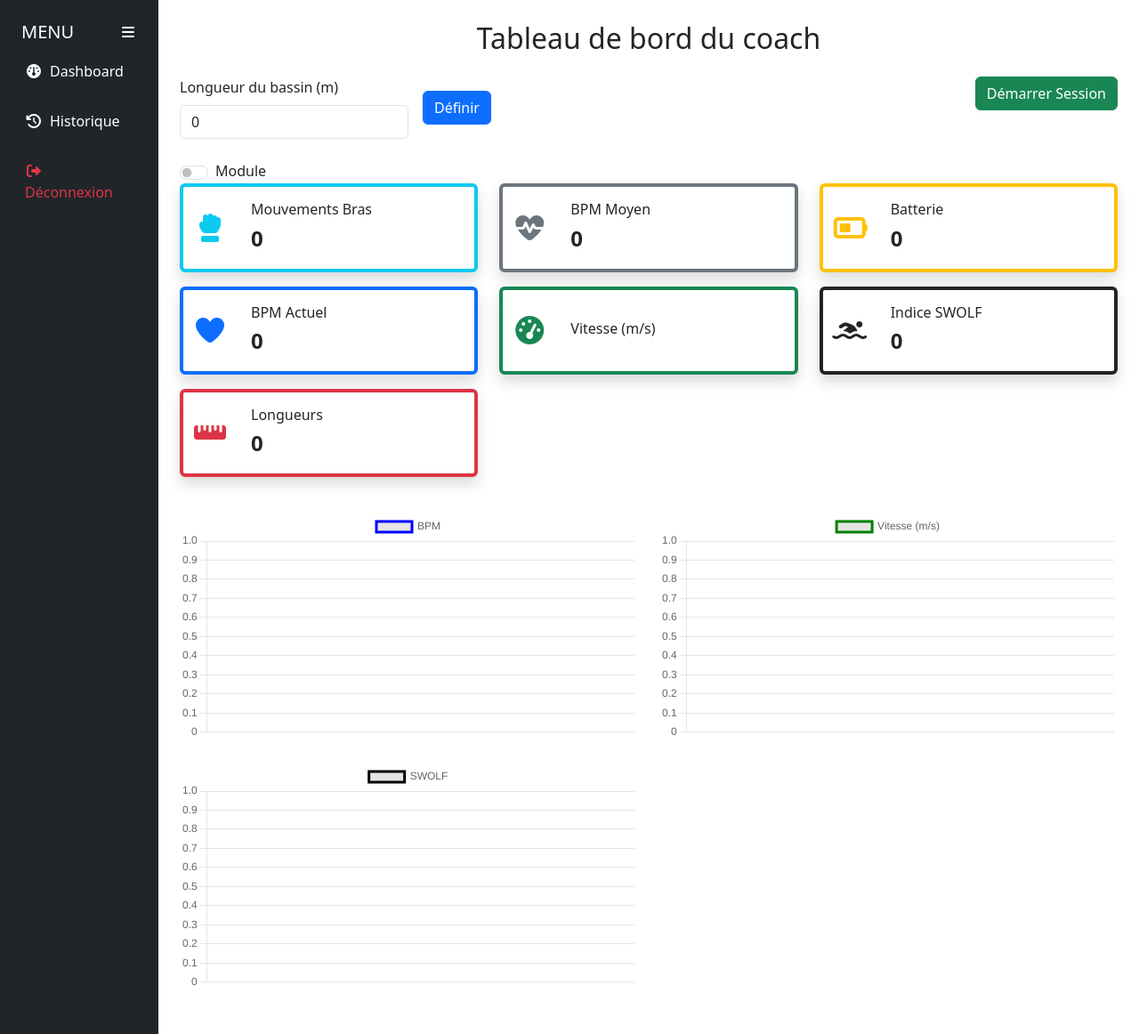
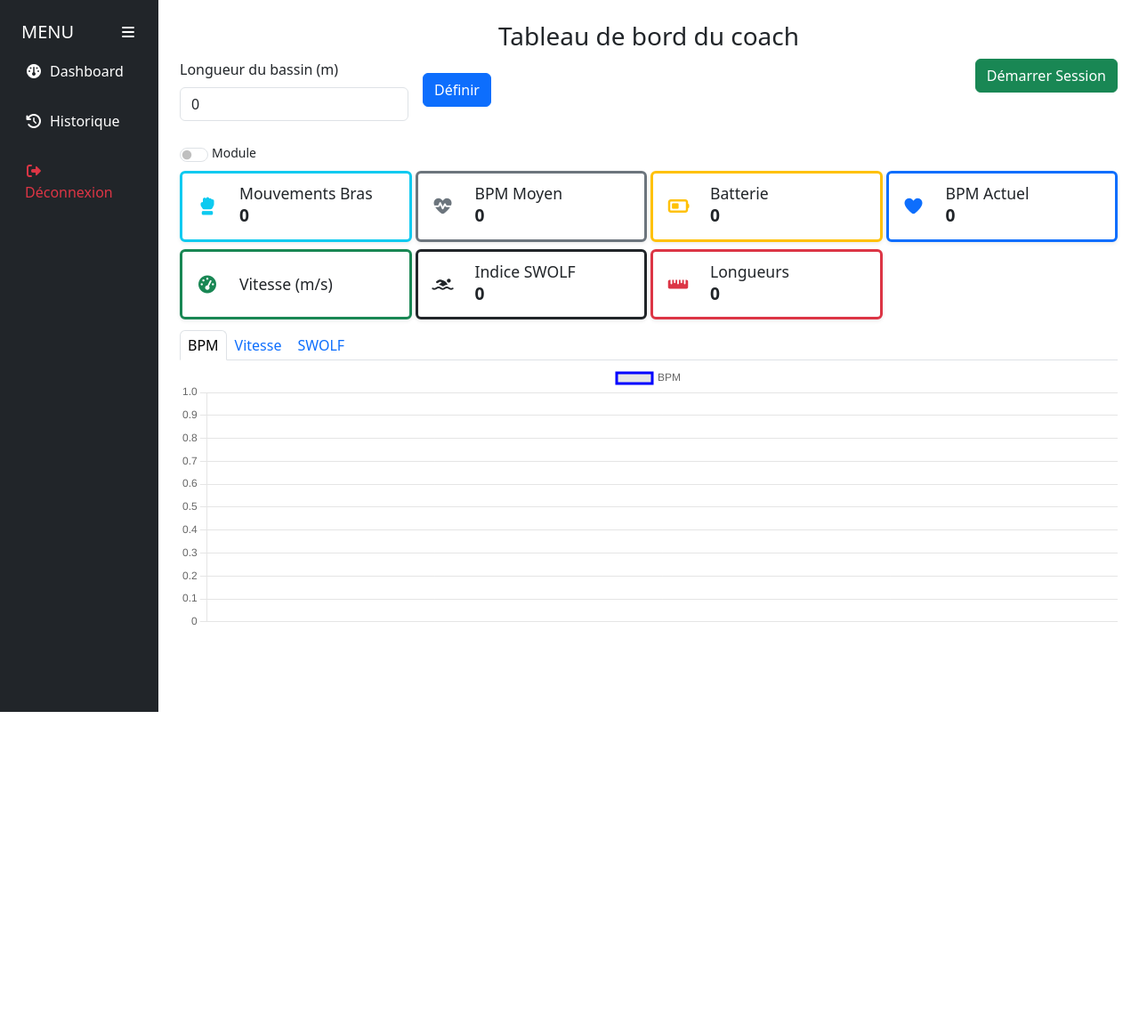
Before and after one commit to loryy24/Nageurapp, a Flask app: page /dashboard in a window 1280 px wide. Shown: the whole page at 89% size. After the commit the page ends 800 px from the top, so only its background shows below. Run offline with Flask 3, Linux system fonts and the light colour scheme; the visitor is signed in with stand-in values (Sample User, id 1); data that the repository does not hold is empty; some libraries are stand-ins or nearby versions.

Commit message:
Fruc final commit

```diff
--- a/NageurApp/templates/dashboard.html
+++ b/NageurApp/templates/dashboard.html
@@ -1,8 +1,26 @@
 {% extends "base.html" %}
 
 {% block content %}
-<!-- <div class="container mt-4"> -->
-  <h2 class="mb-4 text-center">Tableau de bord du coach</h2>
+<style>
+  /* Réduction générale des tailles */
+  body {
+    font-size: 1rem;
+  }
+  .card {
+    padding: 0.5rem;
+  }
+  .card .card-title {
+    font-size: 1.1rem;
+  }
+  .card p {
+    font-size: 1rem;
+  }
+  canvas {
+    max-height: 300px !important;
+  }
+</style>
+
+<h3 class="text-center">Tableau de bord du coach</h3>
 
   <!-- Formulaire pour la longueur du bassin -->
   <div class="row">
@@ -24,109 +42,61 @@
     </div>
   </div>
 
-  <div id="feedback" class="alert d-none" role="alert"></div>
-    <!-- BOUTON ON/OFF -->
-       <div class="form-check form-switch d-flex align-items-center">
-        <input class="form-check-input me-2" type="checkbox" role="switch" id="toggleModule" onchange="toggleArduino(this)">
-        <label class="form-check-label" for="toggleModule">Module</label>
+<div id="feedback" class="alert d-none p-1 mb-1" role="alert"></div>
+
+<div class="form-check form-switch d-flex align-items-center mb-2">
+  <input class="form-check-input me-1" type="checkbox" role="switch" id="toggleModule" onchange="toggleArduino(this)">
+  <label class="form-check-label small" for="toggleModule">Module</label>
 </div>
 
-
-  <!-- Cartes avec nouvelle disposition -->
-  <div class="row mb-4">
-
-    <div class="col-md-4 mb-3">
-     <div class="card h-100 shadow d-flex flex-row align-items-center border-start border-4 border-info">
-        <div class="d-flex align-items-center justify-content-center p-3" style="width: 60px;">
-          <i class="fas fa-hand-rock fa-2x text-info"></i>
+<div class="row g-1 mb-2">
+  {% set infos = [
+    ('Mouvements Bras', mouvements_bras, 'fas fa-hand-rock text-info', 'border-info'),
+    ('BPM Moyen', bpm_moyen, 'fas fa-heartbeat text-secondary', 'border-secondary'),
+    ('Batterie', battery, 'fas fa-battery-half text-warning', 'border-warning'),
+    ('BPM Actuel', bpm_instantanne, 'fas fa-heart text-primary', 'border-primary'),
+    ('Vitesse (m/s)', vitesse, 'fas fa-tachometer-alt text-success', 'border-success'),
+    ('Indice SWOLF', swolf, 'fas fa-swimmer text-dark', 'border-dark'),
+    ('Longueurs', nb_longueurs, 'fas fa-ruler-horizontal text-danger', 'border-danger')
+  ] %}
+  {% for titre, valeur, icon, border in infos %}
+  <div class="col-6 col-md-3 mb-1">
+    <div class="card h-100 shadow-sm d-flex flex-row align-items-center border-start border-3 {{ border }}">
+      <div class="d-flex align-items-center justify-content-center p-1" style="width: 40px;">
+        <i class="{{ icon }} fa-lg"></i>
       </div>
-        <div class="card-body flex-grow-1">
-          <h6 class="card-title mb-1">Mouvements Bras</h6>
-          <p class="fs-4 fw-bold mb-0" id="mouvements-bras-value">{{ mouvements_bras }}</p>
+      <div class="card-body py-1">
+        <h6 class="card-title mb-0">{{ titre }}</h6>
+        <p class="fw-bold mb-0" style="font-size:1.2rem;">{{ valeur }}</p>
       </div>
     </div>
   </div>
-    <div class="col-md-4 mb-3">
-     <div class="card h-100 shadow d-flex flex-row align-items-center border-start border-4 border-secondary">
-        <div class="d-flex align-items-center justify-content-center p-3" style="width: 60px;">
-          <i class="fas fa-heartbeat fa-2x text-secondary"></i>
-        </div>
-        <div class="card-body flex-grow-1">
-          <h6 class="card-title mb-1">BPM Moyen</h6>
-          <p class="fs-4 fw-bold mb-0" id="bpm-moyen-value">{{ bpm_moyen }}</p>
-        </div>
-      </div>
-    </div>
-    <div class="col-md-4 mb-3">
-     <div class="card h-100 shadow d-flex flex-row align-items-center border-start border-4 border-warning">
-        <div class="d-flex align-items-center justify-content-center p-3" style="width: 60px;">
-          <i class="fas fa-battery-half fa-2x text-warning"></i>
-        </div>
-        <div class="card-body flex-grow-1">
-          <h6 class="card-title mb-1">Batterie</h6>
-          <p class="fs-4 fw-bold mb-0" id="batterie-value">{{ battery }}</p>
-        </div>
-      </div>
-    </div>
-    <div class="col-md-4 mb-3">
-     <div class="card h-100 shadow d-flex flex-row align-items-center border-start border-4 border-primary">
-        <div class="d-flex align-items-center justify-content-center p-3" style="width: 60px;">
-          <i class="fas fa-heart fa-2x text-primary"></i>
-        </div>
-        <div class="card-body flex-grow-1">
-          <h6 class="card-title mb-1">BPM Actuel</h6>
-          <p class="fs-4 fw-bold mb-0" id="bpm-value">{{ bpm_instantanne }}</p>
-        </div>
-      </div>
-    </div>
-    <div class="col-md-4 mb-3">
-     <div class="card h-100 shadow d-flex flex-row align-items-center border-start border-4 border-success">
-        <div class="d-flex align-items-center justify-content-center p-3" style="width: 60px;">
-          <i class="fas fa-tachometer-alt fa-2x text-success"></i>
-        </div>
-        <div class="card-body flex-grow-1">
-          <h6 class="card-title mb-1">Vitesse (m/s)</h6>
-          <p class="fs-4 fw-bold mb-0" id="vitesse-value">{{ vitesse }}</p>
-        </div>
-      </div>
-    </div>
-    <div class="col-md-4 mb-3">
-     <div class="card h-100 shadow d-flex flex-row align-items-center border-start border-4 border-dark">
-        <div class="d-flex align-items-center justify-content-center p-3" style="width: 60px;">
-          <i class="fas fa-swimmer fa-2x text-dark"></i>
-        </div>
-        <div class="card-body flex-grow-1">
-          <h6 class="card-title mb-1">Indice SWOLF</h6>
-          <p class="fs-4 fw-bold mb-0" id="swolf-value">{{ swolf }}</p>
-        </div>
-      </div>
-    </div>
-    <div class="col-md-4 mb-3">
-     <div class="card h-100 shadow d-flex flex-row align-items-center border-start border-4 border-danger">
-        <div class="d-flex align-items-center justify-content-center p-3" style="width: 60px;">
-          <i class="fas fa-ruler-horizontal fa-2x text-danger"></i>
-        </div>
-        <div class="card-body flex-grow-1">
-          <h6 class="card-title mb-1">Longueurs</h6>
-          <p class="fs-4 fw-bold mb-0" id="longueurs-value">{{ nb_longueurs }}</p>
-        </div>
-      </div>
-    </div>
+  {% endfor %}
 </div>
 
-  <!-- Graphiques -->
-  <div class="row">
-    <div class="col-md-6 mb-4">
+<ul class="nav nav-tabs mb-1" id="chartTabs" role="tablist" style="font-size:1rem;">
+  <li class="nav-item" role="presentation">
+    <button class="nav-link active py-1 px-2" id="bpm-tab" data-bs-toggle="tab" data-bs-target="#bpm-pane" type="button" role="tab">BPM</button>
+  </li>
+  <li class="nav-item" role="presentation">
+    <button class="nav-link py-1 px-2" id="vitesse-tab" data-bs-toggle="tab" data-bs-target="#vitesse-pane" type="button" role="tab">Vitesse</button>
+  </li>
+  <li class="nav-item" role="presentation">
+    <button class="nav-link py-1 px-2" id="swolf-tab" data-bs-toggle="tab" data-bs-target="#swolf-pane" type="button" role="tab">SWOLF</button>
+  </li>
+</ul>
+
+<div class="tab-content">
+  <div class="tab-pane fade show active" id="bpm-pane" role="tabpanel">
     <canvas id="bpmChart"></canvas>
   </div>
-    <div class="col-md-6 mb-4">
+  <div class="tab-pane fade" id="vitesse-pane" role="tabpanel">
     <canvas id="vitesseChart"></canvas>
   </div>
-    <div class="col-md-6 mb-4">
+  <div class="tab-pane fade" id="swolf-pane" role="tabpanel">
     <canvas id="swolfChart"></canvas>
   </div>
 </div>
-<!-- </div> -->
 
 <!-- ChartJS -->
 <script src="/static/chartjs/chart.umd.min.js"></script>
@@ -249,5 +219,14 @@
       .then(msg => console.log(msg))
       .catch(err => console.error(err));
   }
+
+  document.querySelectorAll('#chartTabs button[data-bs-toggle="tab"]').forEach(tab => {
+    tab.addEventListener('shown.bs.tab', function () {
+      bpmChart.resize();
+      vitesseChart.resize();
+      swolfChart.resize();
+    });
+  });
+
 </script>
 {% endblock %}
```
Lines whose indentation alone changed are shown as unchanged.
